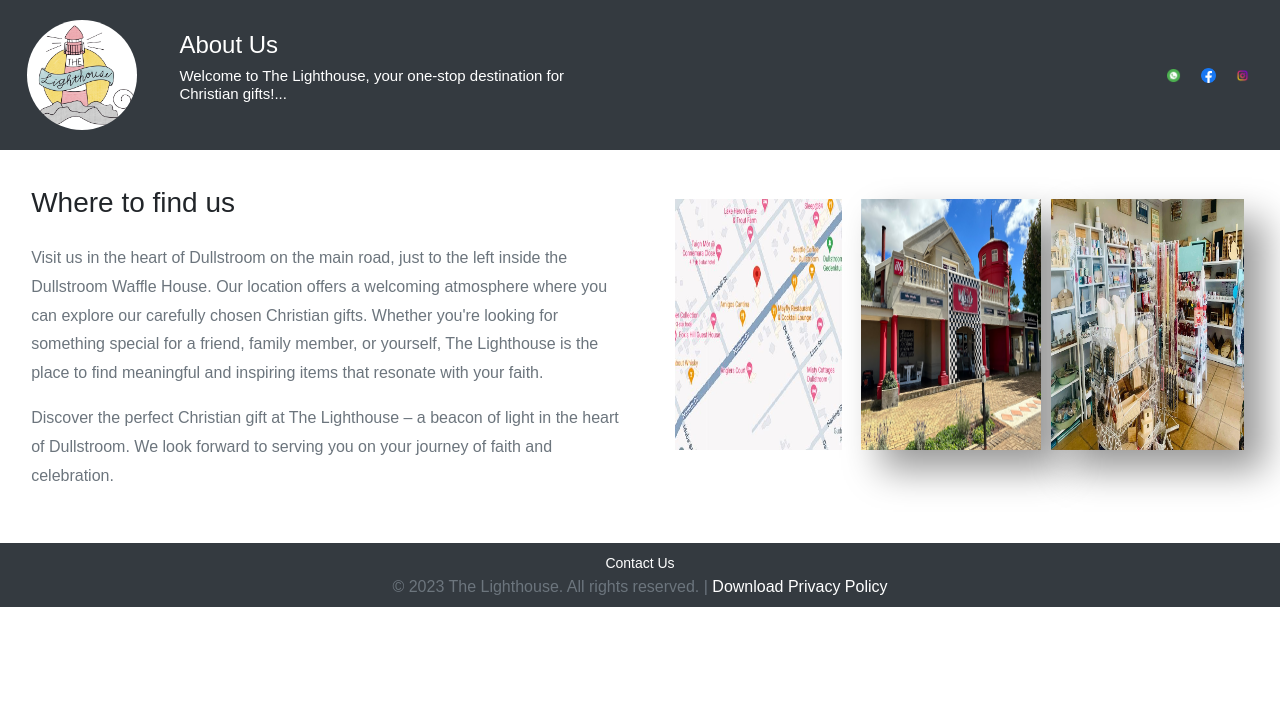
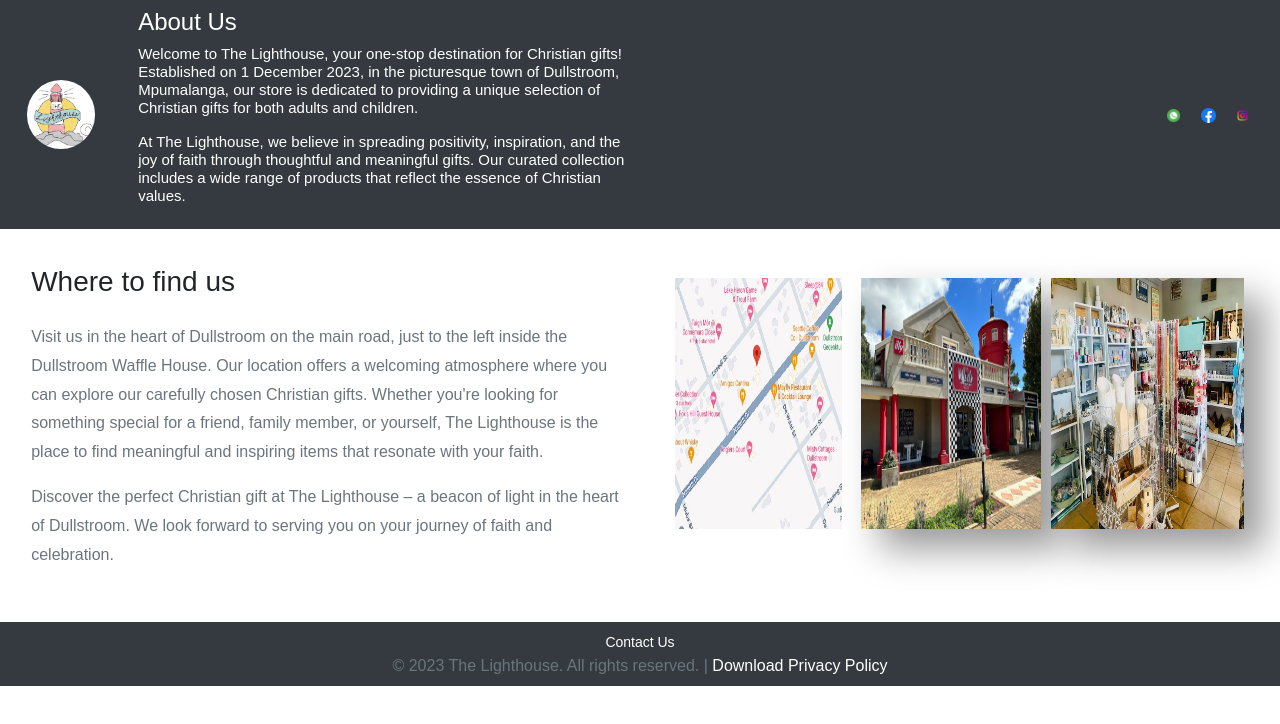
Before and after one commit to PhillipHoffmann03/Thelighthouse, a plain HTML site: page index.html in a window 1280 px wide. Drawn offline with nearby package versions, Linux system fonts and the light colour scheme.

Commit message:
#Hotfix - Update slogan

```diff
--- a/index.html
+++ b/index.html
@@ -22,7 +22,9 @@
                     <div class="about-section">
                         <h2>About Us</h2>
                         <div class="aboutusclass">
-                            <p>Welcome to The Lighthouse, your one-stop destination for Christian gifts!...</p>
+                            <p>Welcome to The Lighthouse, your one-stop destination for Christian gifts! Established on 1 December 2023, in the picturesque town of Dullstroom, Mpumalanga, our store is dedicated to providing a unique selection of Christian gifts for both adults and children.</p>
+
+                            At The Lighthouse, we believe in spreading positivity, inspiration, and the joy of faith through thoughtful and meaningful gifts. Our curated collection includes a wide range of products that reflect the essence of Christian values.</p>
                         </div>
                     </div>
                 </div>
```
